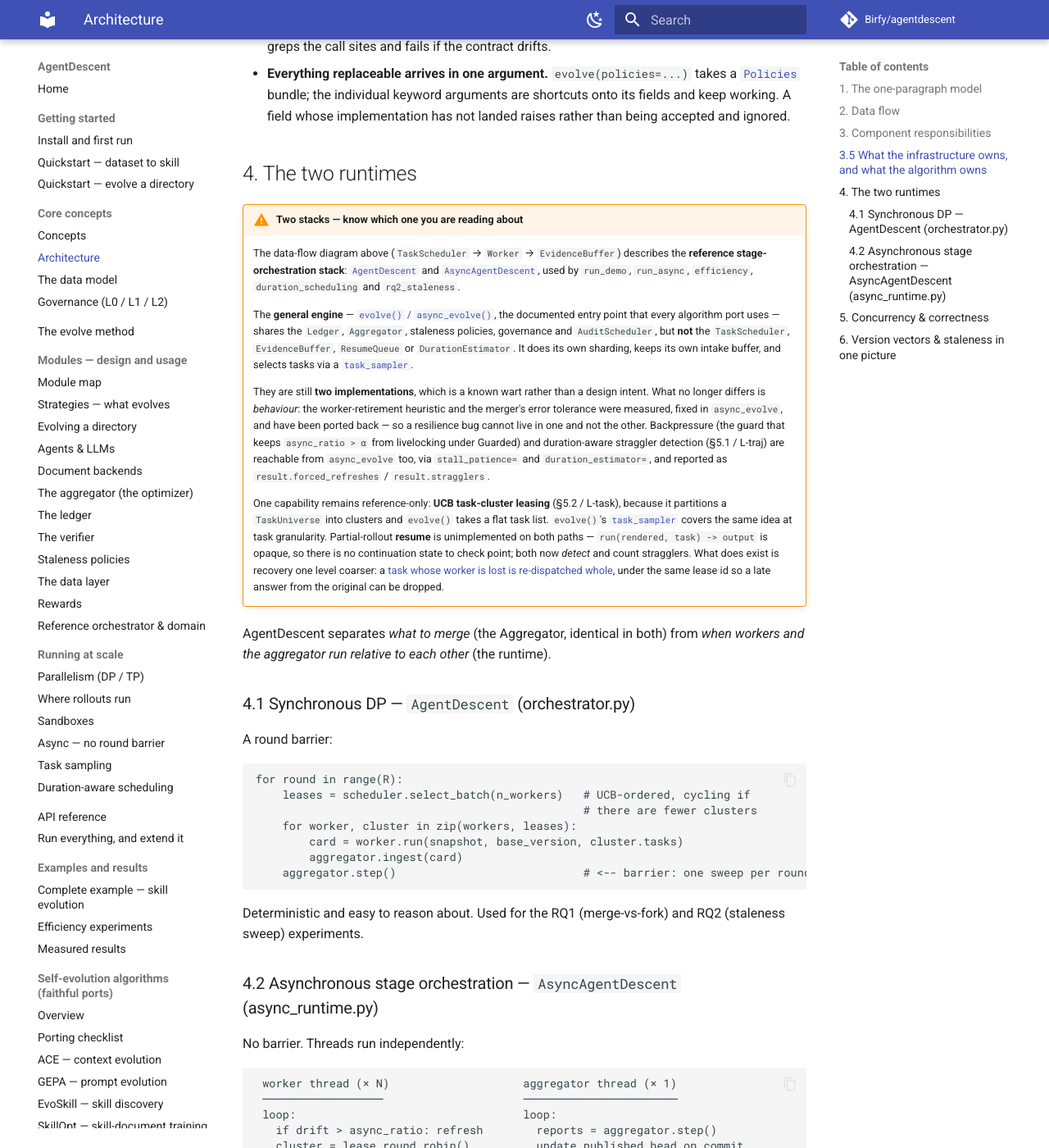
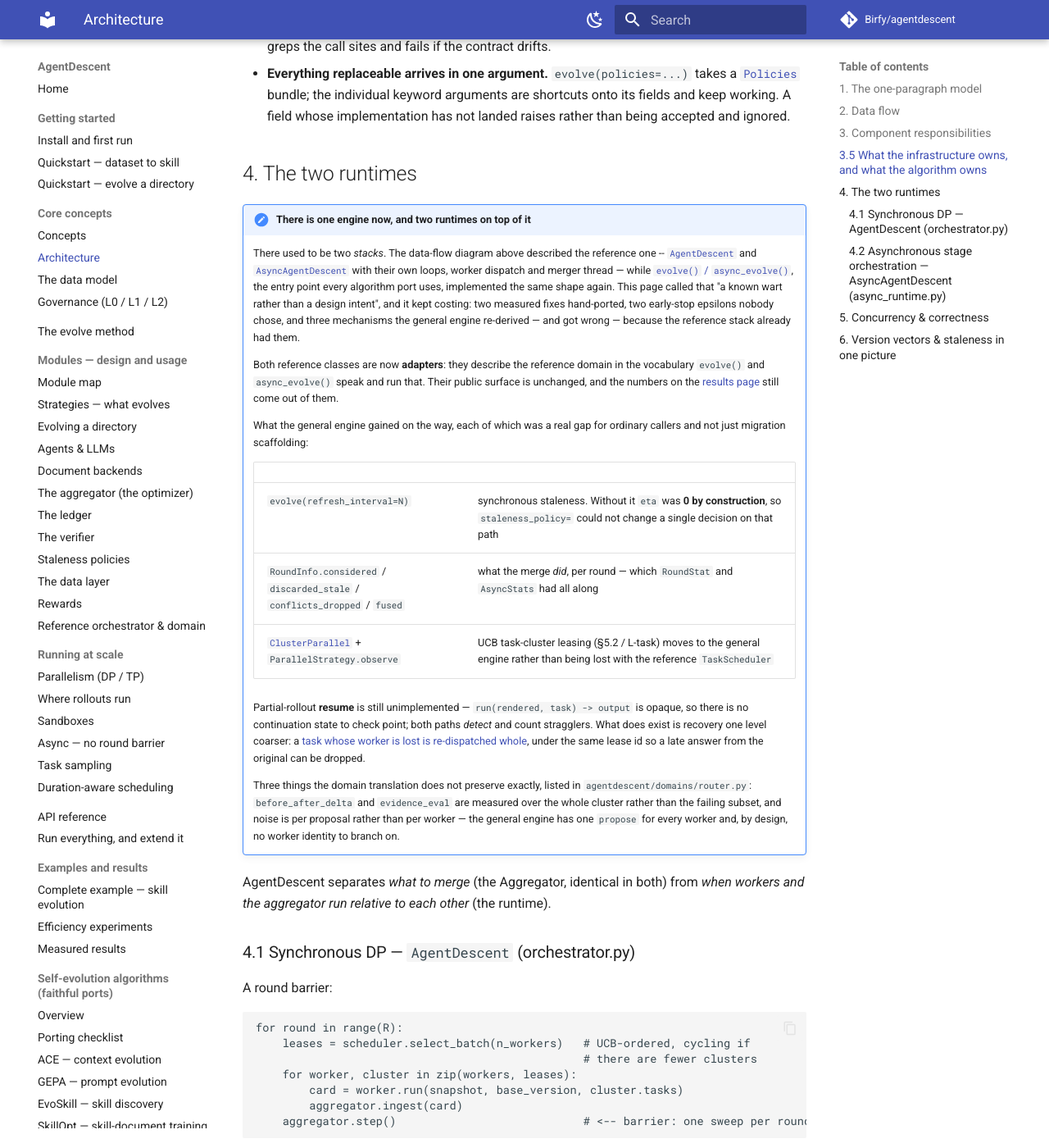
Before and after one commit to Birfy/agentdescent, an MkDocs documentation site: the page built from docs/architecture.md, in a window 1280 px wide and 1400 px high, scrolled down 4830 px. Shown: the whole window at 82% size. Built offline with MkDocs 1.6.1 and Material for MkDocs 9.7.7, drawn with Linux system fonts in a browser that asks for light colours; comment, search, counter and statistics services are not loaded.

Commit message:
docs: there is one engine now, and two runtimes on top of it
Step 7 of #93. `architecture.md` §4 opened with a warning telling readers to
work out which of two stacks a page was describing, and called the split "a
known wart rather than a design intent". Both are now adapters, so the warning
described something that is no longer true -- which is the failure mode this
whole series has been about, applied to a doc.

It is replaced by what the general engine gained on the way: `refresh_interval`,
the per-round merge numbers, and `ClusterParallel`. Each was a real gap for
ordinary callers rather than migration scaffolding, which is why they were worth
closing whether or not the stacks were ever merged.

`orchestrator.md` loses its `Worker` section for the three callables that
replace it, and keeps the three things the domain translation does not preserve
exactly. `modules.md`'s loop table stops listing `worker` and says what the
reference modules now are.

Co-Authored-By: Claude Opus 5 <noreply@anthropic.com>

```diff
--- a/docs/architecture.md
+++ b/docs/architecture.md
@@ -163,41 +163,45 @@ Two consequences worth knowing when you write a policy:
 
 ## 4. The two runtimes
 
-!!! warning "Two stacks — know which one you are reading about"
-    The data-flow diagram above (`TaskScheduler` → `Worker` → `EvidenceBuffer`)
-    describes the **reference stage-orchestration stack**:
+!!! note "There is one engine now, and two runtimes on top of it"
+    There used to be two *stacks*. The data-flow diagram above described the
+    reference one --
     [`AgentDescent`](https://github.com/Birfy/agentdescent/blob/main/agentdescent/orchestrator.py)
-    and [`AsyncAgentDescent`](https://github.com/Birfy/agentdescent/blob/main/agentdescent/async_runtime.py),
-    used by `run_demo`, `run_async`, `efficiency`, `duration_scheduling` and
-    `rq2_staleness`.
+    and [`AsyncAgentDescent`](https://github.com/Birfy/agentdescent/blob/main/agentdescent/async_runtime.py)
+    with their own loops, worker dispatch and merger thread — while
+    [`evolve()` / `async_evolve()`](evolution.md), the entry point every algorithm
+    port uses, implemented the same shape again. This page called that "a known
+    wart rather than a design intent", and it kept costing: two measured fixes
+    hand-ported, two early-stop epsilons nobody chose, and three mechanisms the
+    general engine re-derived — and got wrong — because the reference stack
+    already had them.
 
-    The **general engine** — [`evolve()` / `async_evolve()`](evolution.md), the
-    documented entry point that every algorithm port uses — shares the `Ledger`,
-    `Aggregator`, staleness policies, governance and `AuditScheduler`, but **not**
-    the `TaskScheduler`, `EvidenceBuffer`, `ResumeQueue` or `DurationEstimator`.
-    It does its own sharding, keeps its own intake buffer, and selects tasks via a
-    [`task_sampler`](sampling.md).
+    Both reference classes are now **adapters**: they describe the reference
+    domain in the vocabulary `evolve()` and `async_evolve()` speak and run that.
+    Their public surface is unchanged, and the numbers on the
+    [results page](results.md) still come out of them.
 
-    They are still **two implementations**, which is a known wart rather than a
-    design intent. What no longer differs is *behaviour*: the worker-retirement
-    heuristic and the merger's error tolerance were measured, fixed in
-    `async_evolve`, and have been ported back — so a resilience bug cannot live in
-    one and not the other. Backpressure (the guard that keeps `async_ratio > α`
-    from livelocking under Guarded) and duration-aware straggler detection (§5.1 /
-    L-traj) are reachable from `async_evolve` too, via `stall_patience=` and
-    `duration_estimator=`, and reported as `result.forced_refreshes` /
-    `result.stragglers`.
+    What the general engine gained on the way, each of which was a real gap for
+    ordinary callers and not just migration scaffolding:
 
-    One capability remains reference-only: **UCB task-cluster leasing** (§5.2 /
-    L-task), because it partitions a `TaskUniverse` into clusters and `evolve()`
-    takes a flat task list. `evolve()`'s
-    [`task_sampler`](sampling.md) covers the
-    same idea at task granularity. Partial-rollout **resume** is unimplemented on
-    both paths — `run(rendered, task) -> output` is opaque, so there is no
-    continuation state to check point; both now *detect* and count stragglers.
-    What does exist is recovery one level coarser: a
+    | | |
+    |---|---|
+    | `evolve(refresh_interval=N)` | synchronous staleness. Without it `eta` was **0 by construction**, so `staleness_policy=` could not change a single decision on that path |
+    | `RoundInfo.considered` / `discarded_stale` / `conflicts_dropped` / `fused` | what the merge *did*, per round — which `RoundStat` and `AsyncStats` had all along |
+    | [`ClusterParallel`](parallelism.md) + `ParallelStrategy.observe` | UCB task-cluster leasing (§5.2 / L-task) moves to the general engine rather than being lost with the reference `TaskScheduler` |
+
+    Partial-rollout **resume** is still unimplemented — `run(rendered, task) ->
+    output` is opaque, so there is no continuation state to check point; both
+    paths *detect* and count stragglers. What does exist is recovery one level
+    coarser: a
     [task whose worker is lost is re-dispatched whole](execution.md#recovery-is-at-task-granularity),
     under the same lease id so a late answer from the original can be dropped.
+
+    Three things the domain translation does not preserve exactly, listed in
+    `agentdescent/domains/router.py`: `before_after_delta` and `evidence_eval`
+    are measured over the whole cluster rather than the failing subset, and noise
+    is per proposal rather than per worker — the general engine has one `propose`
+    for every worker and, by design, no worker identity to branch on.
 
 AgentDescent separates *what to merge* (the Aggregator, identical in both) from
 *when workers and the aggregator run relative to each other* (the runtime).
```
Also changed, not shown: docs/modules.md (+3 -3 lines).
